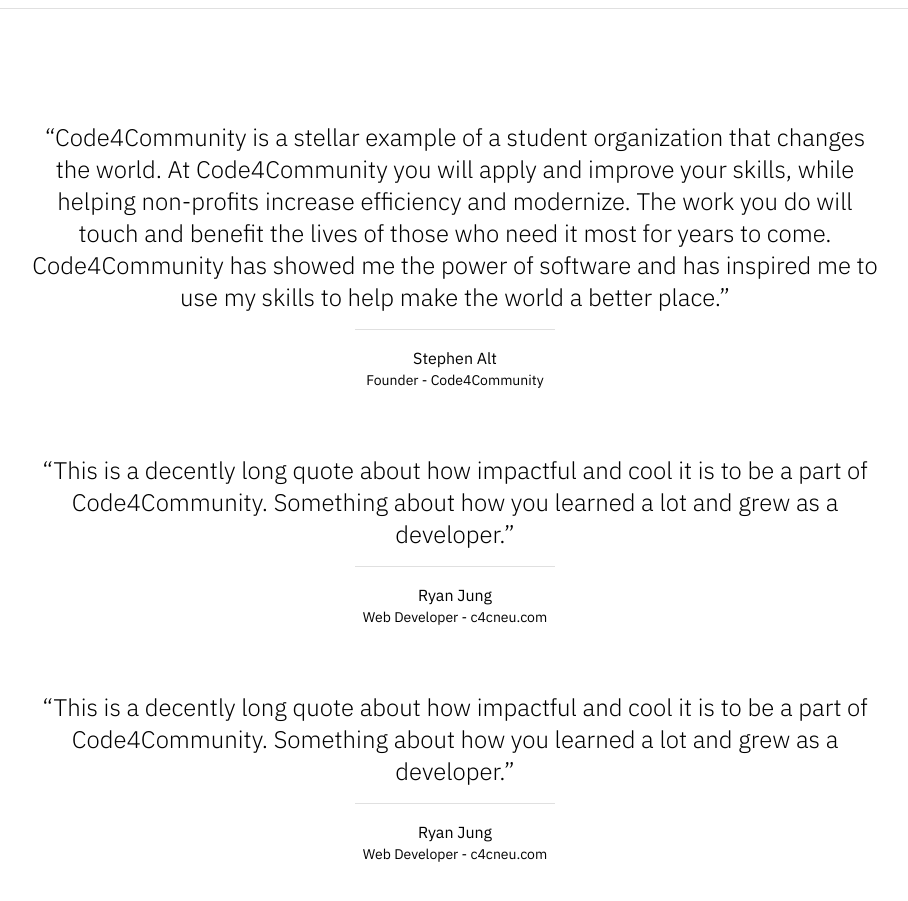
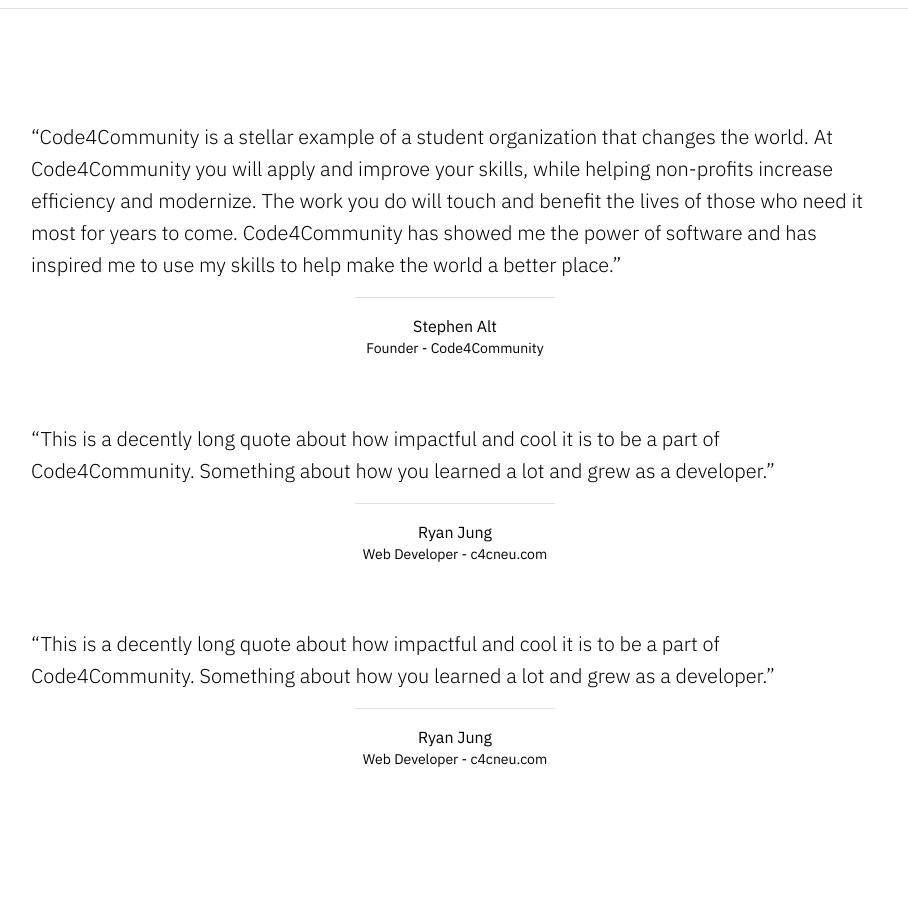
Before and after one commit to Code-4-Community/c4cneu.com, a React (Create React App) app: page / in a window 1280 px wide. Shown: the part 2380-3281 px from the top of the page, without its empty margins (185-1093 px from the left). Built offline with nearby package versions, Linux system fonts and the light colour scheme.

Commit message:
left aligned block quote

```diff
--- a/src/components/TextQuoteBlock.tsx
+++ b/src/components/TextQuoteBlock.tsx
@@ -34,7 +34,7 @@
       alignItems="center"
       className={classes.root}
     >
-      <Typography variant="h5" align="center" className={classes.quote}>
+      <Typography variant="h6" align="left" className={classes.quote}>
         &ldquo;{quote}&rdquo;
       </Typography>
 
```
